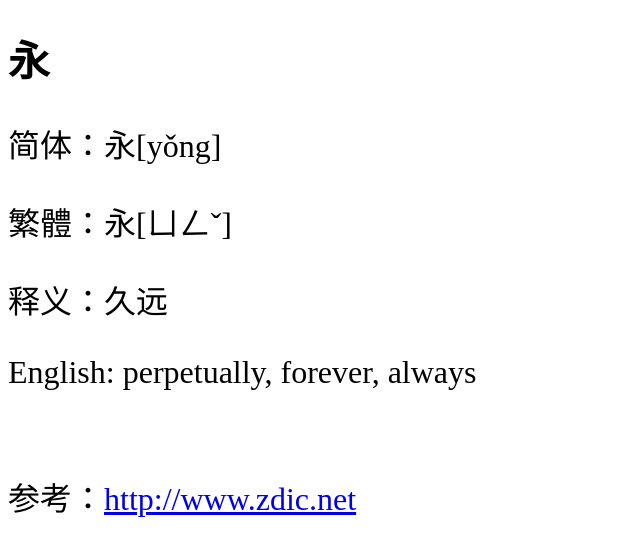
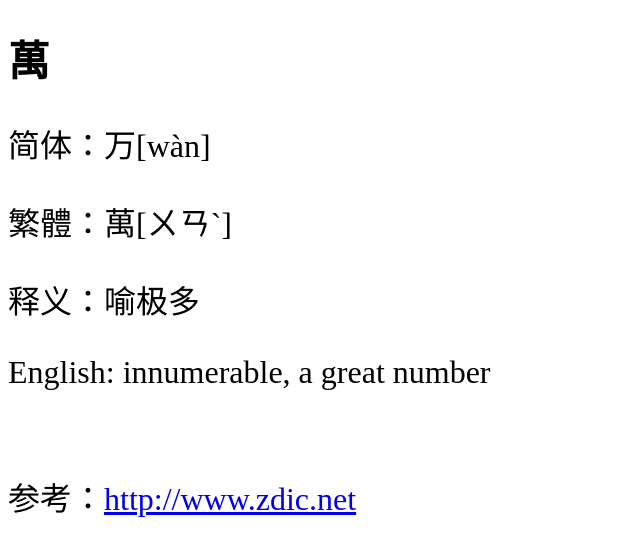
Before and after one commit to shengzhe/livecalligraphy, a Jekyll site: the page built from _posts/2012-08-31-LanTing-156.html, in a window 1280 px wide. Shown: the top 556 px of the page, without its empty margins (0-640 px from the left). Built offline with Jekyll 4.4.1, drawn with Linux system fonts in a browser that asks for light colours; Markdown is read by kramdown in place of the engine named in the settings.

Commit message:
Update 2012-08-31-LanTing-156.html

```diff
--- a/_posts/2012-08-31-LanTing-156.html
+++ b/_posts/2012-08-31-LanTing-156.html
@@ -1,11 +1,11 @@
 ---
 layout: default
-title: 兰亭集序第1个字 (1st character of Lan Ting)
+title: 兰亭集序第156个字 (156th character of Lan Ting)
 ---
-<h1>永</h1>
-<p>简体：永[yǒng]</p>
-<p>繁體：永[ㄩㄥˇ]</p>
-<p>释义：久远</p>
-<p>English: perpetually, forever, always</p>
+<h1>萬</h1>
+<p>简体：万[wàn]</p>
+<p>繁體：萬[ㄨㄢˋ]</p>
+<p>释义：喻极多</p>
+<p>English: innumerable, a great number</p>
 <br/>
-<p>参考：<a href="http://www.zdic.net/zd/zi/ZdicE6ZdicB0ZdicB8.htm">http://www.zdic.net</a></p>
+<p>参考：<a href="http://www.zdic.net/z/14/js/4E07.htm">http://www.zdic.net</a></p>
```
